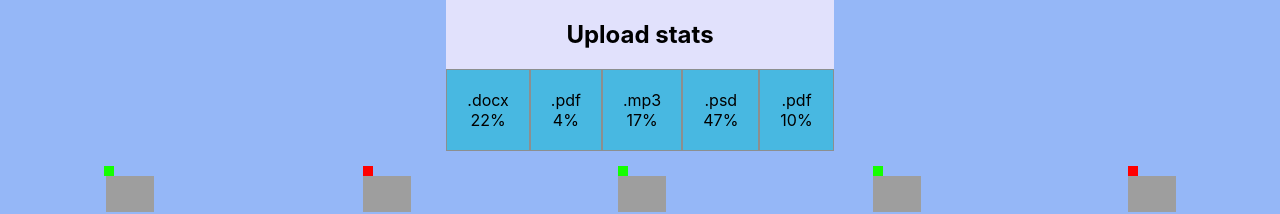
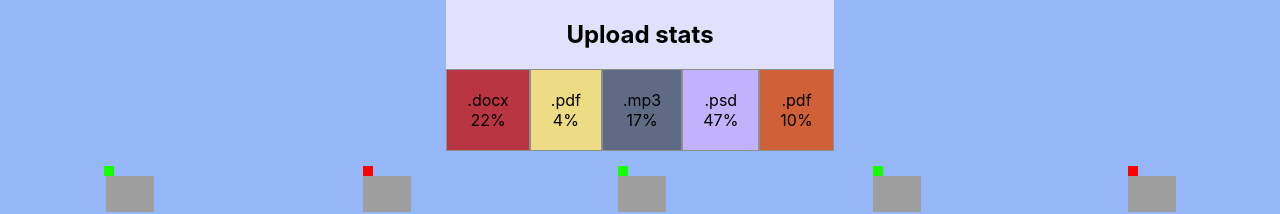
Before and after one commit to SovaV/goit-react-hw-01-components, a React (Create React App) app: page / in a window 1280 px wide. Shown: the part 486-700 px from the top of the page. Built offline with nearby package versions, Linux system fonts and the light colour scheme; grey boxes are pictures that could not be loaded.

Commit message:
random color

```diff
--- a/src/App.js
+++ b/src/App.js
@@ -13,7 +13,7 @@ export default function App() {
   return (
     <div>
       <ProfileList items={users} />
-      <Statistics title="Upload stats" stats={statisticalData} type="one" />
+      <Statistics title="Upload stats" stats={statisticalData} />
       <FriendList friends={friends} />
       <TransactionHistory items={transactions} />
     </div>
--- a/src/component/statistics/Statistics.js
+++ b/src/component/statistics/Statistics.js
@@ -1,13 +1,22 @@
 import PropTypes from 'prop-types';
 import s from '../statistics/statistics.module.css';
 
-function Statistics({ stats, title, type = 'one' }) {
+function getRandomColor() {
+  let letters = '0123456789ABCDEF';
+  let color = '#';
+  for (let i = 0; i < 6; i++) {
+    color += letters[Math.floor(Math.random() * 16)];
+  }
+  return color;
+}
+
+function Statistics({ stats, title }) {
   return (
     <section className={s.statistics}>
       <h2 className={s.title}>{title}</h2>
       <ul className={s.list}>
         {stats.map(stat => (
-          <li key={stat.id} className={`${s[type]}`}>
+          <li key={stat.id} className={s.item} style={{ backgroundColor: getRandomColor() }}>
             <span className={s}>{stat.label}</span>
             <span className={s.percentage}>{stat.percentage}%</span>
           </li>
@@ -17,7 +26,6 @@ function Statistics({ stats, title, type = 'one' }) {
   );
 }
 Statistics.propTypes = {
-  type: PropTypes.oneOf(['one', 'twoo', 'three', 'for']).isRequired,
   stat: PropTypes.arrayOf(
     PropTypes.shape({
       id: PropTypes.string.isRequired,
--- a/src/component/statistics/statistics.module.css
+++ b/src/component/statistics/statistics.module.css
@@ -11,23 +11,9 @@
 }
 .item {
   padding: 20px;
-  background-color: teal;
   border: 1px solid rgb(140, 143, 143);
   display: grid;
 }
 .list {
   display: flex;
 }
-.one {
-  composes: item; /* Приймає item в цей стиль*/
-  background-color: rgb(72, 184, 225);
-}
-.twoo {
-  background-color: rgb(178, 53, 202);
-}
-.three {
-  background-color: rgb(237, 12, 98);
-}
-.for {
-  background-color: rgb(18, 248, 225);
-}
```
